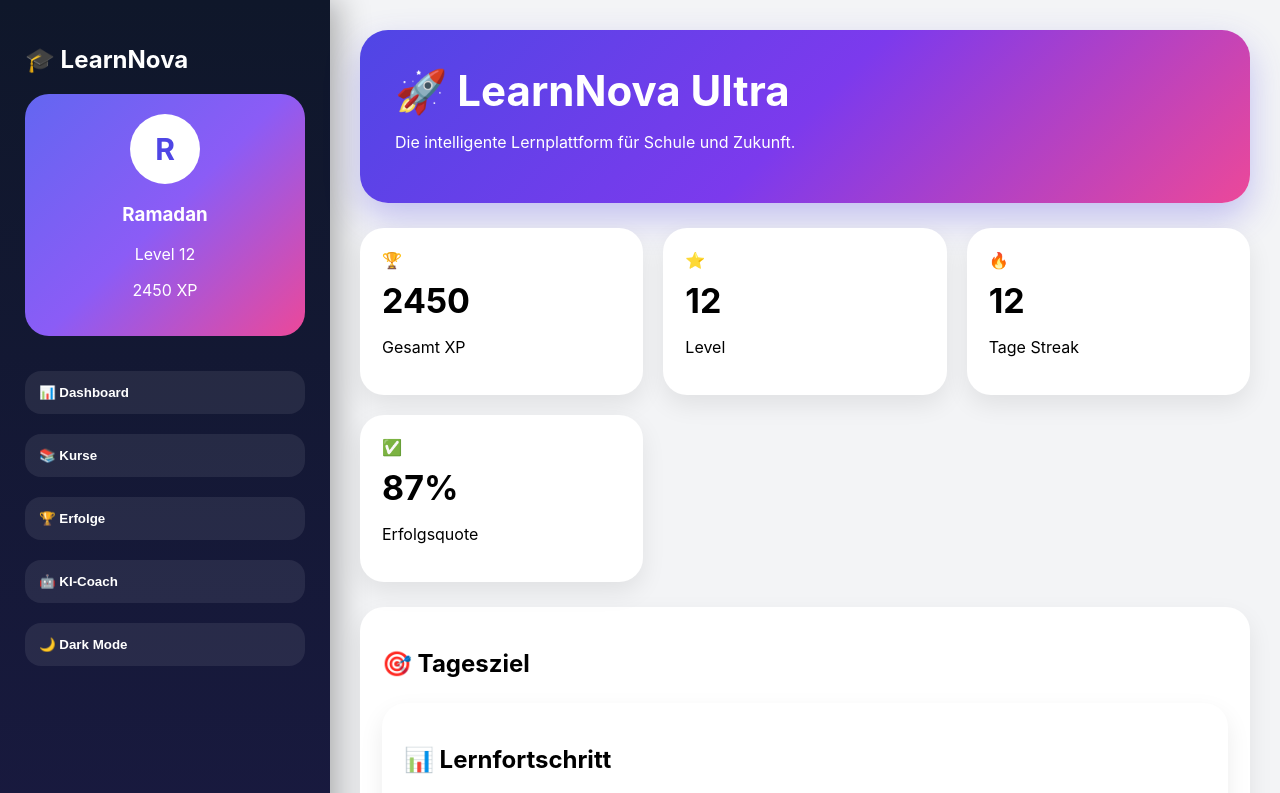
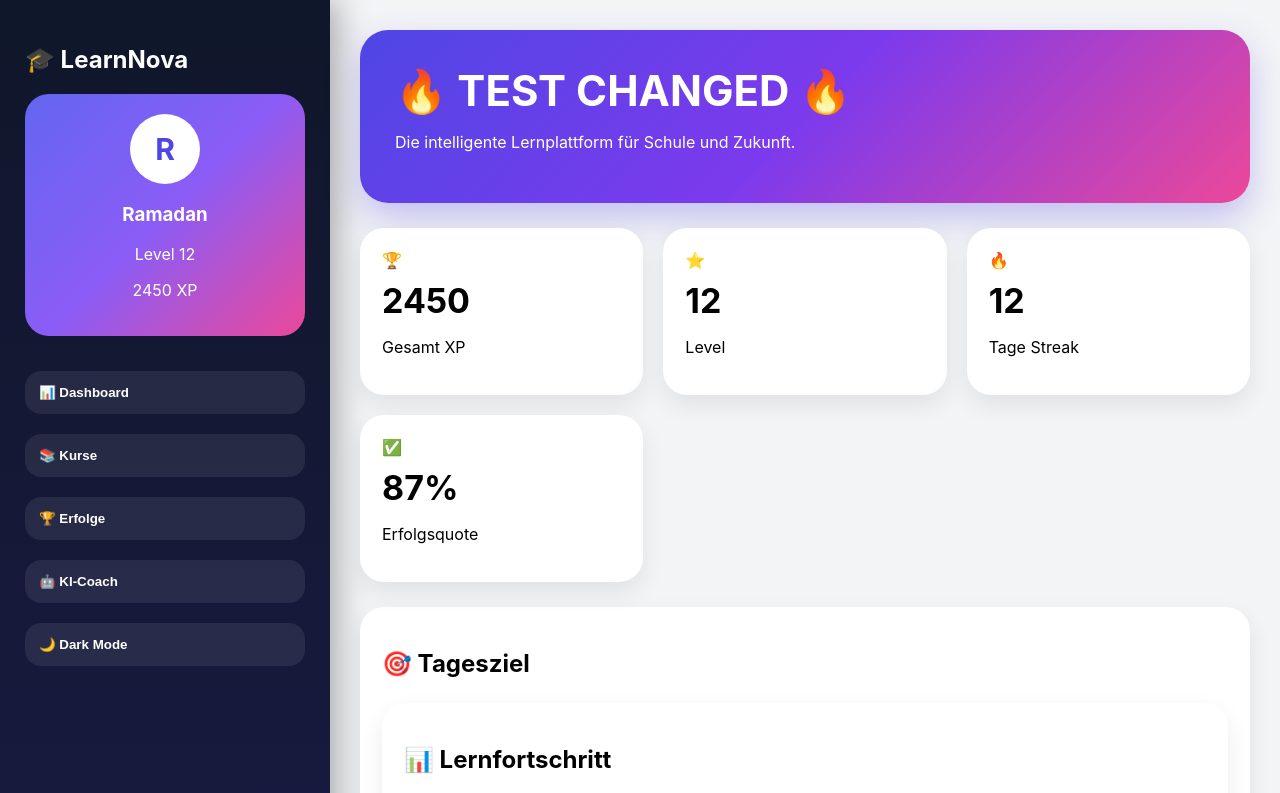
Before and after one commit to ramadanfarhood3-ship-it/learnnova-clean, a React (Vite) app: page / in a window 1280 px wide. Shown: the top 793 px of the page. Built offline with nearby package versions, Linux system fonts and the light colour scheme.

Commit message:
Test change

```diff
--- a/src/App.tsx
+++ b/src/App.tsx
@@ -68,7 +68,7 @@ export default function App() {
 
       <main className="main">
         <header className="hero">
-          <h1>🚀 LearnNova Ultra</h1>
+          <h1>🔥 TEST CHANGED 🔥</h1>
           <p>Die intelligente Lernplattform für Schule und Zukunft.</p>
         </header>
 
```
